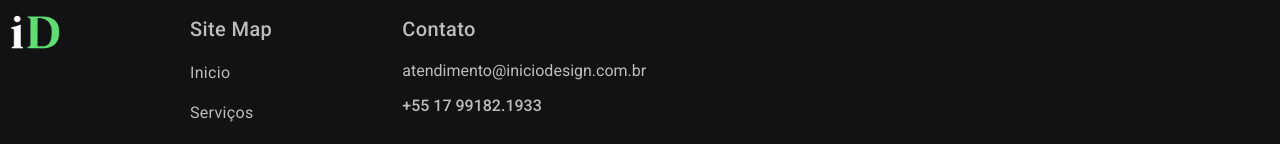
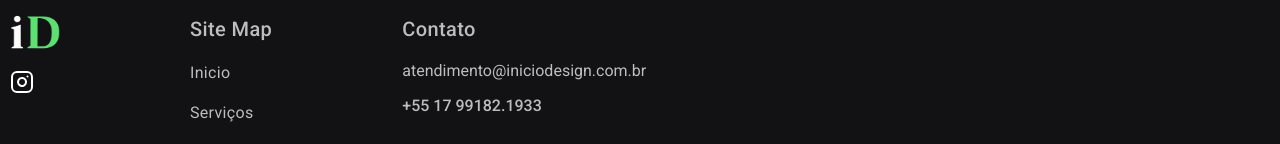
Before and after one commit to auggustus6/iniciodesign-web, a React (Vite) app: page / in a window 1280 px wide. Shown: the part 4648-4792 px from the top of the page. Built offline with nearby package versions, Linux system fonts and the light colour scheme.

Commit message:
chore: add instagram

```diff
--- a/src/components/Footer/Footer.jsx
+++ b/src/components/Footer/Footer.jsx
@@ -2,6 +2,7 @@ import styles from "./Footer.module.css";
 import { links } from "../../data";
 import { i18next } from "../../translate/i18n";
 import logo from "../../assets/logo.png";
+import instagram from "../../assets/instagram.svg";
 
 const Footer = () => {
   function scrollToOnClick(event) {
@@ -23,7 +24,9 @@ const Footer = () => {
               <img src={logo} alt="Logo da página" />
             </div>
             <div className={styles.social}>
-              {/* <img src={instagram} alt="" /> */}
+              <a href="https://www.instagram.com/iniciodesign/" target="_blank">
+                <img src={instagram} alt="icone do instagram" />
+              </a>
               {/* <img src={linkedin} alt="" /> */}
             </div>
           </div>
```
